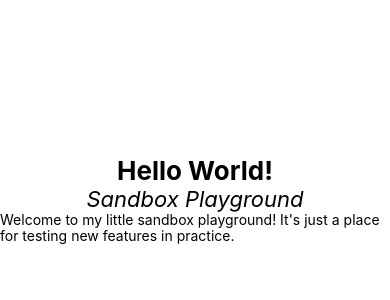
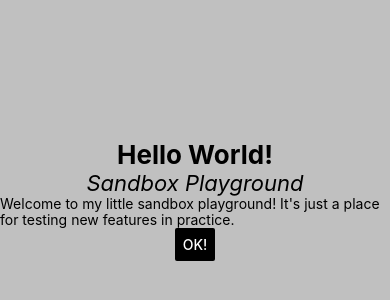
Before and after one commit to AnnaFromPoland/cfg-mobile-sandbox, a React Native app: screen / in a window 390 px wide. Shown: the part 222-522 px from the top of the page. Built offline with nearby package versions, Linux system fonts and the light colour scheme.

Commit message:
Added a Button & BG Style

```diff
--- a/App.js
+++ b/App.js
@@ -1,5 +1,5 @@
 import { StatusBar } from 'expo-status-bar';
-import { StyleSheet, Text, View } from 'react-native';
+import { StyleSheet, Text, View, Button } from 'react-native';
 
 export default function App() {
   return (
@@ -7,6 +7,7 @@ export default function App() {
       <Text style={styles.title}>Hello World!</Text>
       <Text style={styles.subtitle}>Sandbox Playground</Text>
       <Text style={styles.text}>Welcome to my little sandbox playground! It's just a place for testing new features in practice.</Text>
+      <Button title="OK!" color="black" />
       <StatusBar style="auto" />
     </View>
   );
@@ -15,7 +16,7 @@ export default function App() {
 const styles = StyleSheet.create({
   container: {
     flex: 1,
-    backgroundColor: '#fff',
+    backgroundColor: '#C0C0C0',
     alignItems: 'center',
     justifyContent: 'center',
   },
@@ -32,5 +33,9 @@ const styles = StyleSheet.create({
   text: {
     fontSize: 14,
     lineHeight: 16,
+  },
+  button: {
+  borderColor: '#C0C0C0',
+  borderWidth: 5,
   }
 });
```
